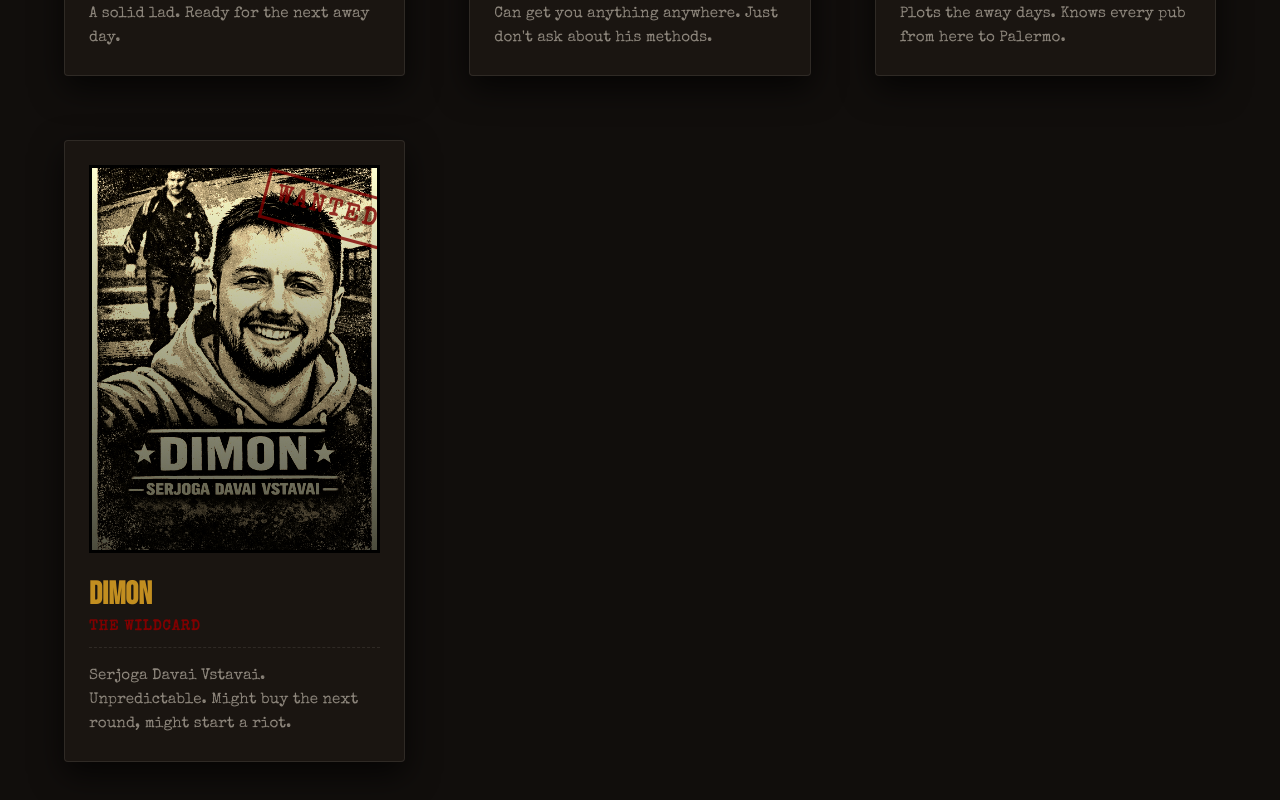
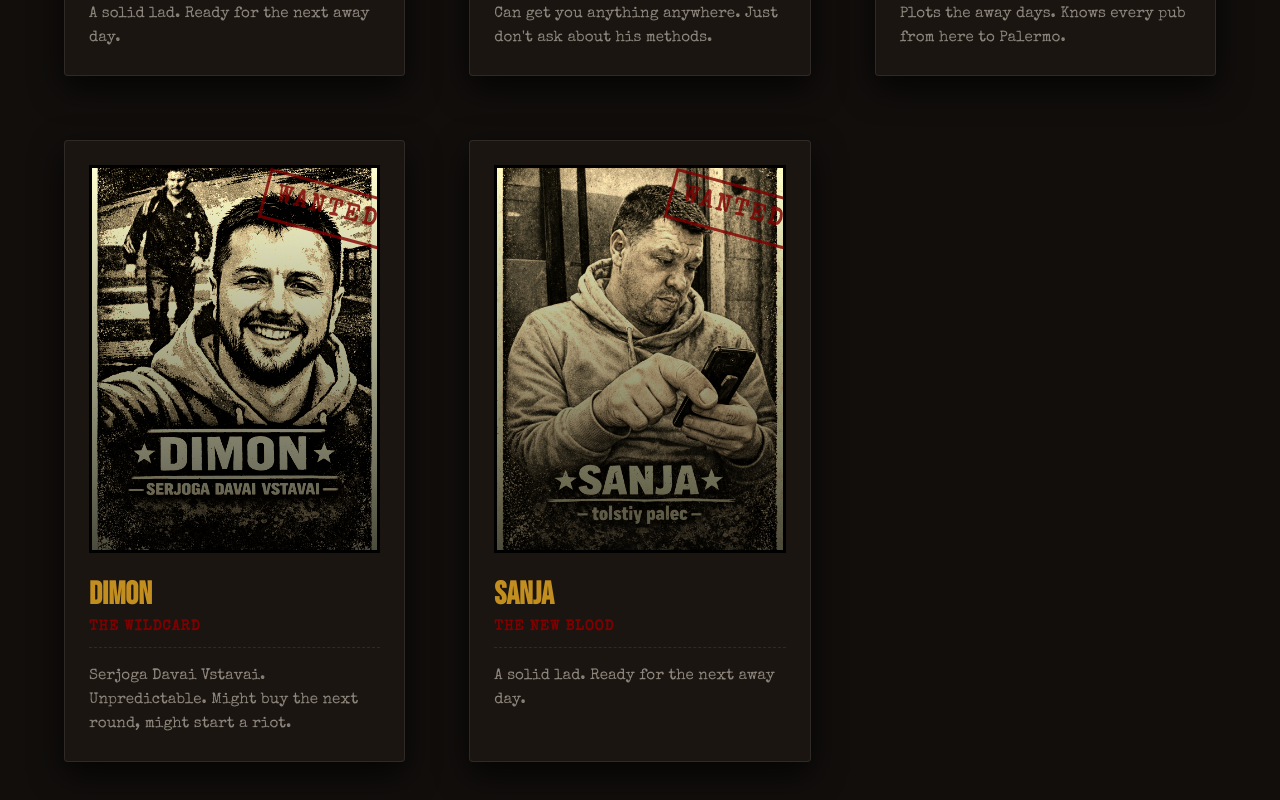
Before and after one commit to yupi1313/FreeLimburgTrips, a React (Vite) app: page / in a window 1280 px wide. Shown: the part 1670-2470 px from the top of the page. Built offline with nearby package versions, Linux system fonts and the light colour scheme.

Commit message:
Restore Sanja 2 to The Crew list

```diff
--- a/src/components/TheCrew.tsx
+++ b/src/components/TheCrew.tsx
@@ -29,6 +29,13 @@ const characters = [
         role: "The Wildcard",
         image: "/photos/characters/dimon.jpg",
         description: "Serjoga Davai Vstavai. Unpredictable. Might buy the next round, might start a riot."
+    },
+    {
+        id: 'sanja2',
+        name: "Sanja",
+        role: "The New Blood",
+        image: "/photos/characters/sanja2.jpeg",
+        description: "A solid lad. Ready for the next away day."
     }
 ];
 
--- a/src/pages/feb23/Feb23TheCrew.tsx
+++ b/src/pages/feb23/Feb23TheCrew.tsx
@@ -29,6 +29,13 @@ const characters = [
         role: "Голос Хаоса",
         image: "/photos/characters/dimon.jpg",
         description: "Серега давай вставай. Может купить всем пива, а может начать бунт."
+    },
+    {
+        id: 'sanja2',
+        name: "Саня",
+        role: "Новая кровь",
+        image: "/photos/characters/sanja2.jpeg",
+        description: "Ровный пацан. Всегда готов к следующему выезду."
     }
 ];
 
```
